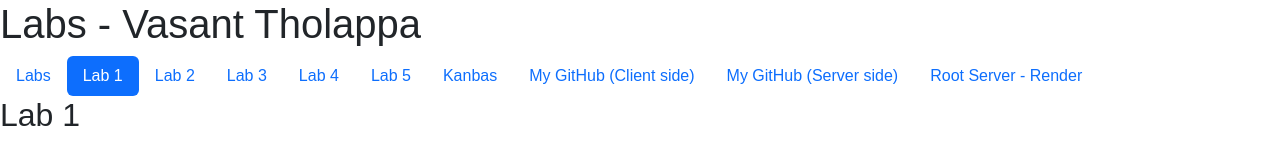
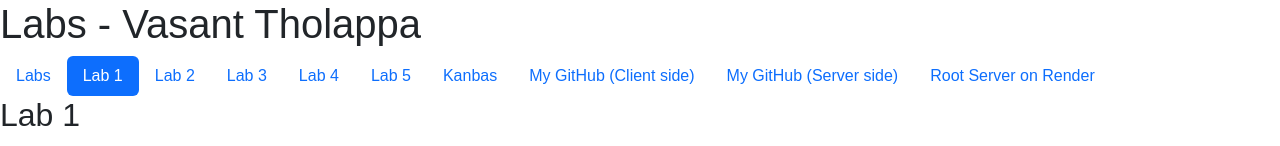
Before and after one commit to Vasant-Tholappa/kanbas-react-web-app-cs5610-fa24, a React (Create React App) app: page /#/Labs/Lab1 in a window 1280 px wide. Shown: the top 146 px of the page. Built offline with nearby package versions, Linux system fonts and the light colour scheme; no server answers.

Commit message:
commit new

```diff
--- a/src/Labs/TOC.tsx
+++ b/src/Labs/TOC.tsx
@@ -58,7 +58,7 @@ export default function TOC() {
       </li>
       <li className="nav-item">
         <a id="wd-render" href="https://kanbas-node-server-app-gkyh.onrender.com" className="nav-link">
-          Root Server - Render
+          Root Server on Render
         </a>
       </li>
 
```
